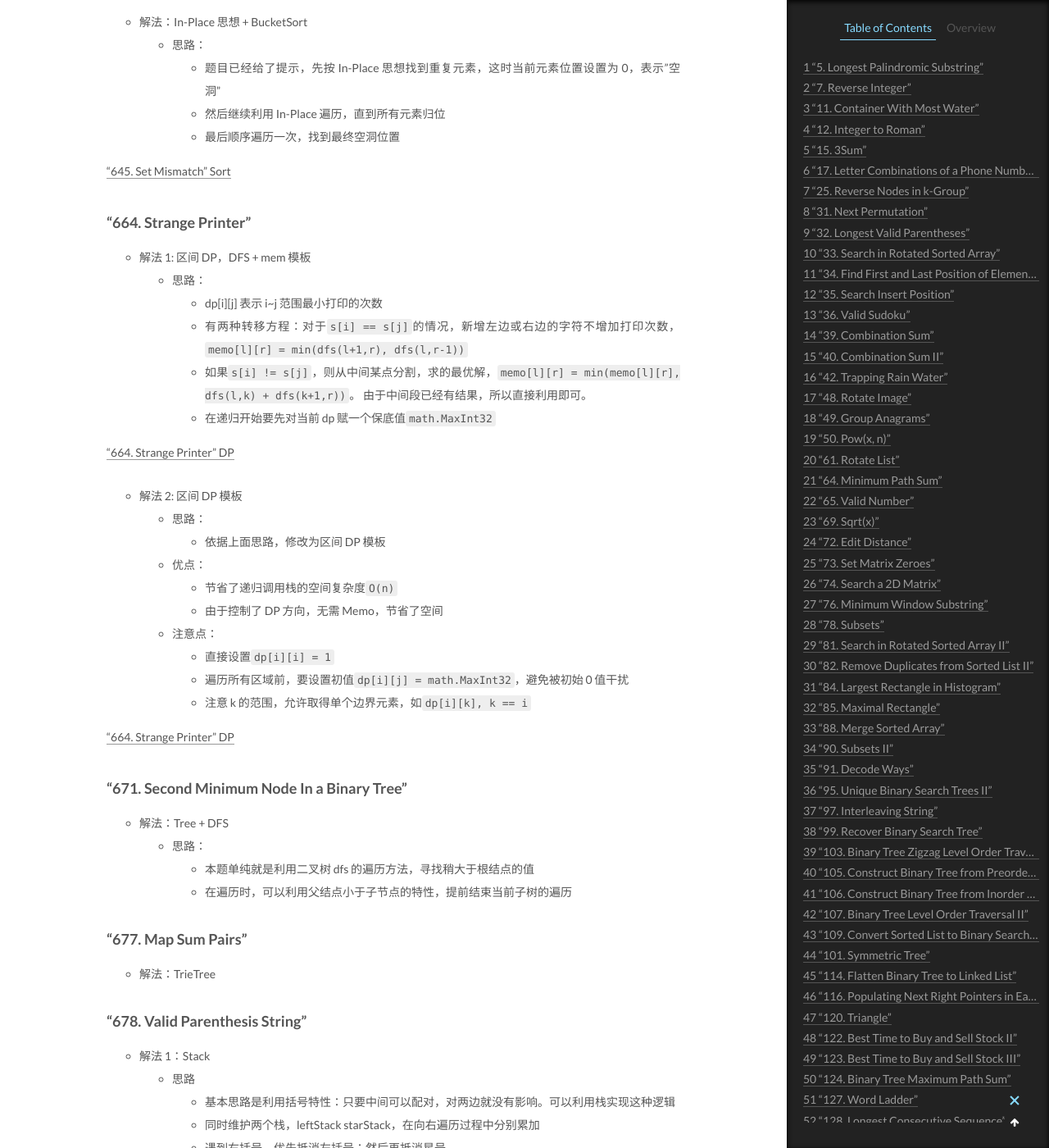
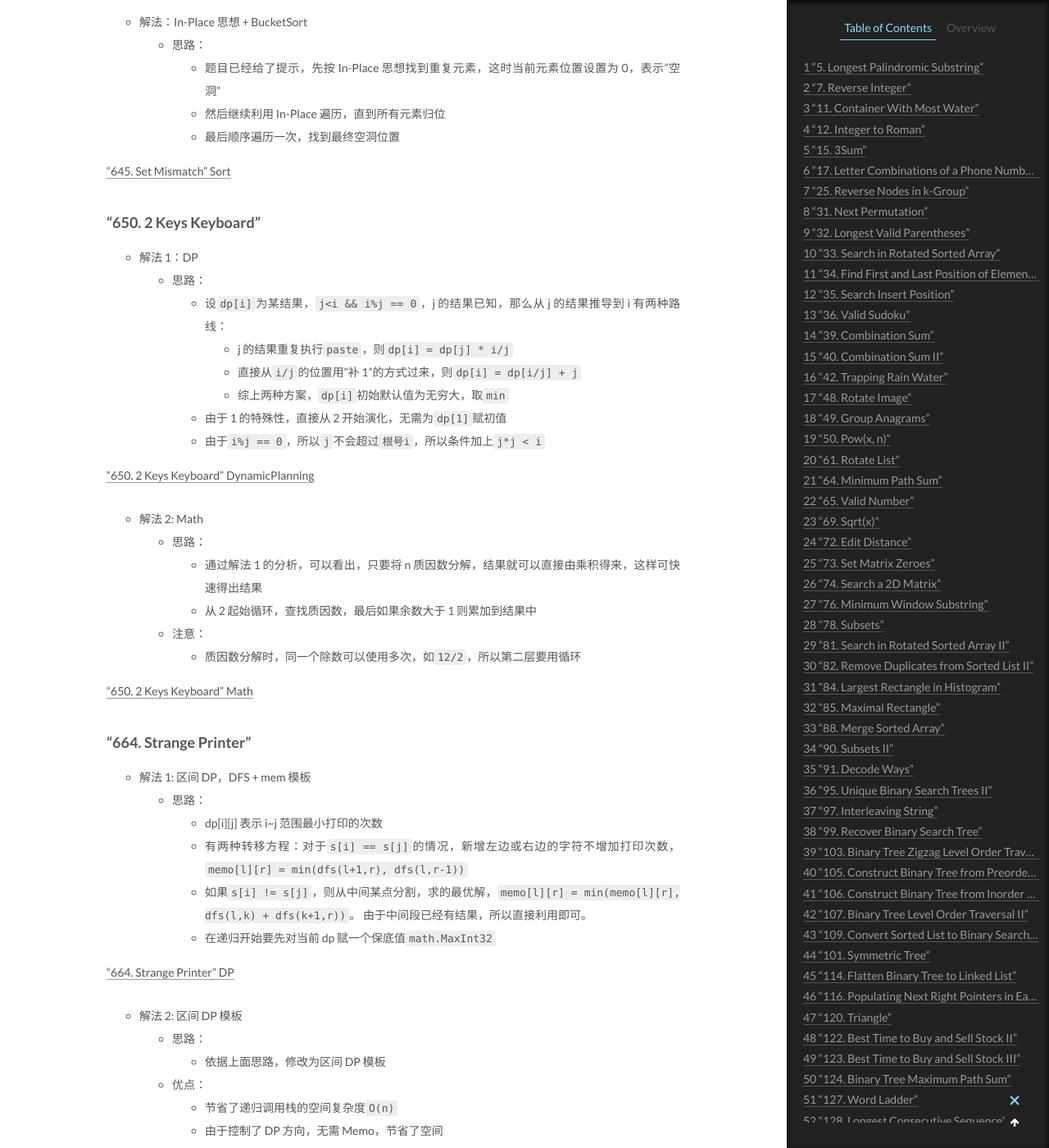
Before and after one commit to CodeHunter2006/CodeHunter2006.github.io, a Jekyll site: the page built from _posts/2020-12-27-LeetCode_Question_Category.md, in a window 1280 px wide and 1400 px high, scrolled down 57744 px. Shown: the whole window at 82% size. Built offline with Jekyll 4.4.1, drawn with Linux system fonts in a browser that asks for light colours; formulas are drawn with MathJax 3.

Commit message:
[doc]: add contents.

```diff
--- a/_posts/2020-12-27-LeetCode_Question_Category.md
+++ b/_posts/2020-12-27-LeetCode_Question_Category.md
@@ -2039,6 +2039,28 @@ tags: Algorithm Leetcode
     - 最后顺序遍历一次，找到最终空洞位置
 
 ["645. Set Mismatch" Sort]()
+
+### "650. 2 Keys Keyboard"
+
+- 解法 1：DP
+  - 思路：
+    - 设`dp[i]`为某结果，`j<i && i%j == 0`，j 的结果已知，那么从 j 的结果推导到 i 有两种路线：
+      1. j 的结果重复执行`paste`，则`dp[i] = dp[j] * i/j`
+      2. 直接从`i/j`的位置用"补 1"的方式过来，则`dp[i] = dp[i/j] + j`
+      3. 综上两种方案，`dp[i]`初始默认值为无穷大，取`min`
+    - 由于 1 的特殊性，直接从 2 开始演化，无需为`dp[1]`赋初值
+    - 由于`i%j == 0`，所以`j`不会超过`根号i`，所以条件加上`j*j < i`
+
+["650. 2 Keys Keyboard" DynamicPlanning]()
+
+- 解法 2: Math
+  - 思路：
+    - 通过解法 1 的分析，可以看出，只要将 n 质因数分解，结果就可以直接由乘积得来，这样可快速得出结果
+    - 从 2 起始循环，查找质因数，最后如果余数大于 1 则累加到结果中
+  - 注意：
+    - 质因数分解时，同一个除数可以使用多次，如`12/2`，所以第二层要用循环
+
+["650. 2 Keys Keyboard" Math]()
 
 ### "664. Strange Printer"
 
```
Also changed, not shown: _posts/2021-01-02-Algorithm_DynamicPlanning.md (+17 -0 lines), _posts/2021-04-10-Algorithm_Math.md (+19 -0 lines).
